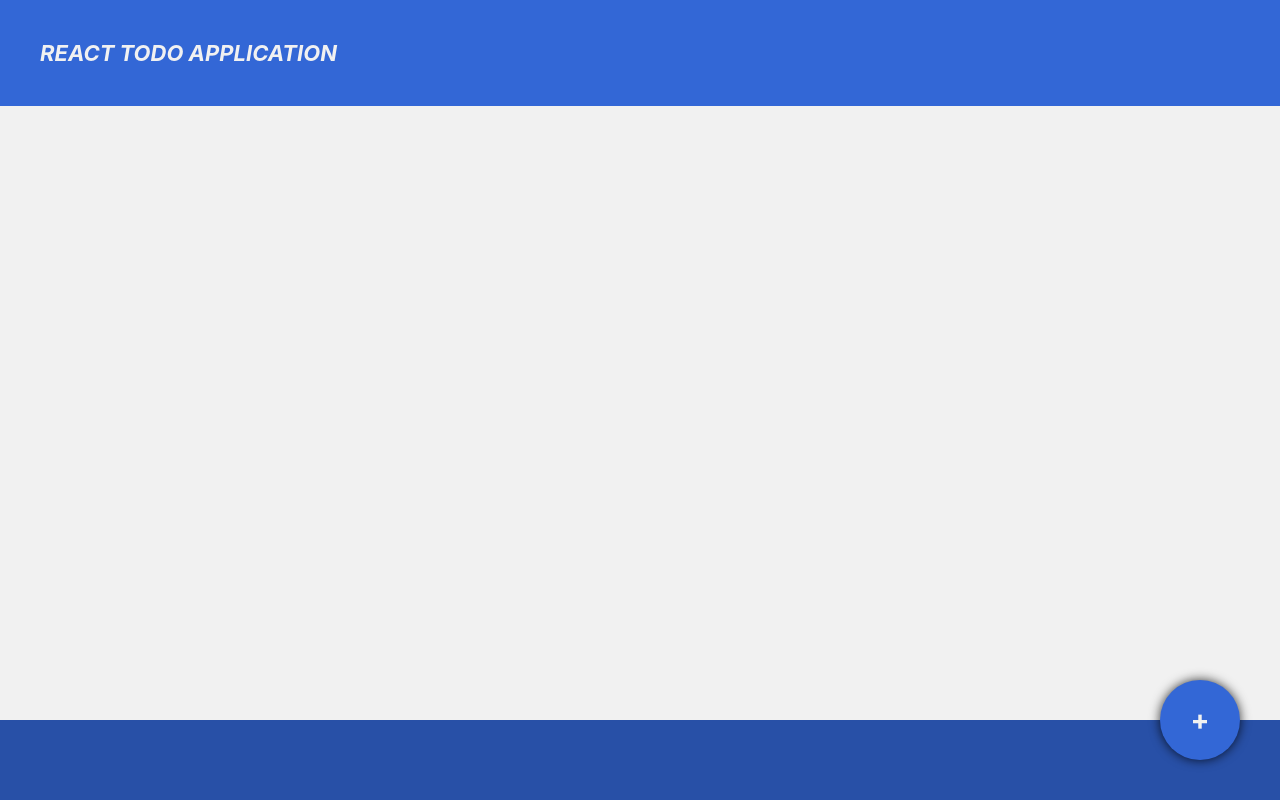
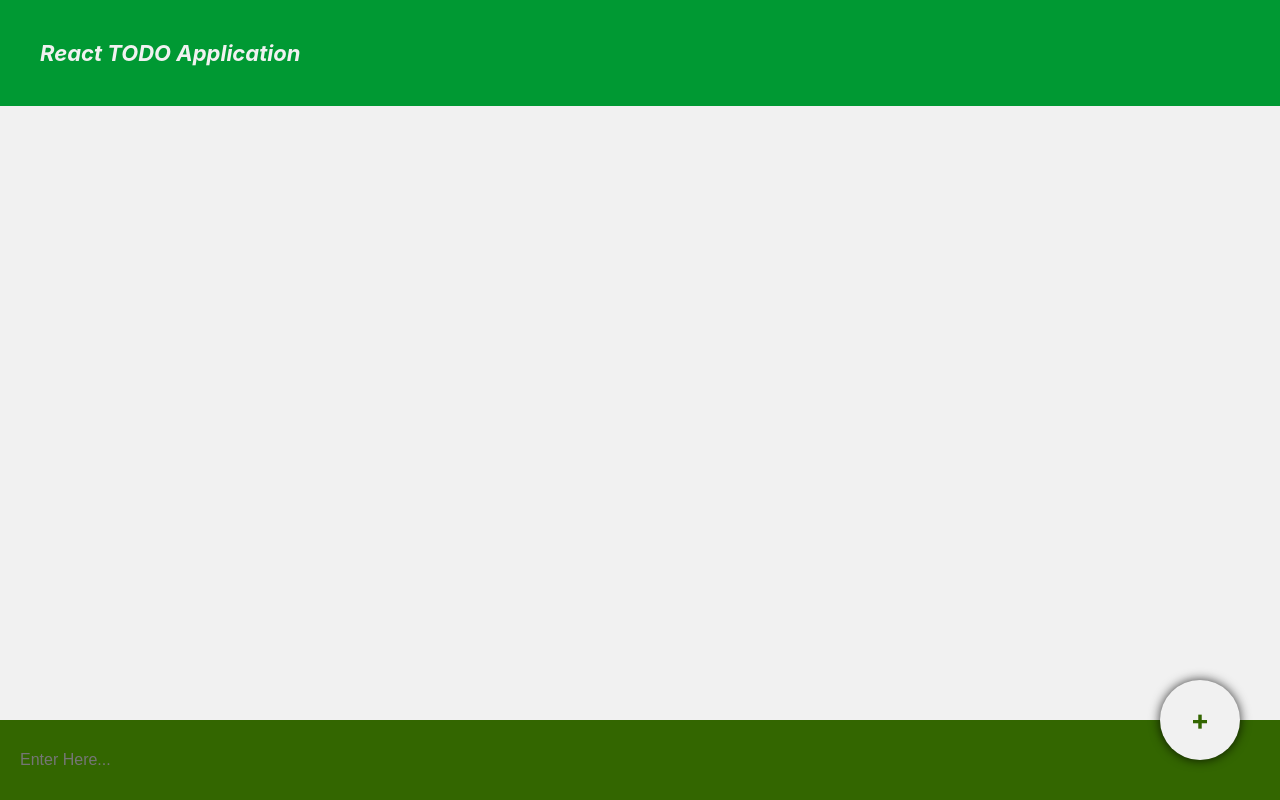
Before and after one commit to kiwiavocubo/react-todoapp, a React (Create React App) app: page / in a window 1280 px wide. Built offline with nearby package versions, Linux system fonts and the light colour scheme.

Commit message:
css styling change

```diff
--- a/src/App.css
+++ b/src/App.css
@@ -13,20 +13,20 @@ body {
   width: 100%;
   height: 100%;
 }
-/* Our App Container */
+/* Container */
 .container {
   padding-bottom: 80px;
 }
-/* The header */
+/* header */
 .header {
   font-size: 22px;
   font-weight: bold;
   font-style: italic;
   color: #f1f1f1;
-  background: #3367d6;
+  background: #009933;
   padding: 40px;
 }
-/* The note */
+/* note */
 .note {
   color: #adadad;
   padding: 40px;
@@ -55,8 +55,8 @@ body {
   line-height: 80px;
   font-size: 28px;
   font-weight: bold;
-  color: #f1f1f1;
-  background: #3367d6;
+  color: #336600;
+  background: #f1f1f1;
   cursor: pointer;
   box-shadow: 0px 0px 11px 0px rgba(0,0,0,0.8);
   -webkit-box-shadow: 0px 0px 11px 0px rgba(0,0,0,0.8);
@@ -69,14 +69,14 @@ body {
 /* Textinput */
 .textInput {
   position: fixed;
-  bottom: 0;
+  bottom: 0px;
   width: 100%;
   height: 80px;
   line-height: 80px;
   padding: 0 20px;
   border: none;
   outline: none;
-  background: #2850a7;
+  background: #336600;
   font-size: 16px;
   color: #f1f1f1;
 }
--- a/src/App.js
+++ b/src/App.js
@@ -46,16 +46,16 @@ class App extends Component {
     })
     return (
       <div className="container">
-
-       <div className="header">REACT TODO APPLICATION</div>
+       <div className="header">React TODO Application</div>
        {notes}
        <div className="btn" onClick={this.addNote.bind(this)}>+</div>
        <input type="text"
-          ref={((input) => {this.textInput=input})}
+            ref={((input) => {this.textInput=input})}
             className="textInput"
             value={ this.state.noteText}
             onChange={noteText=>this.updateNotetext(noteText)}
             onKeyPress={this.handleKeyPress.bind(this)}
+            placeholder="Enter Here..."
           />
         </div>
     );
```
